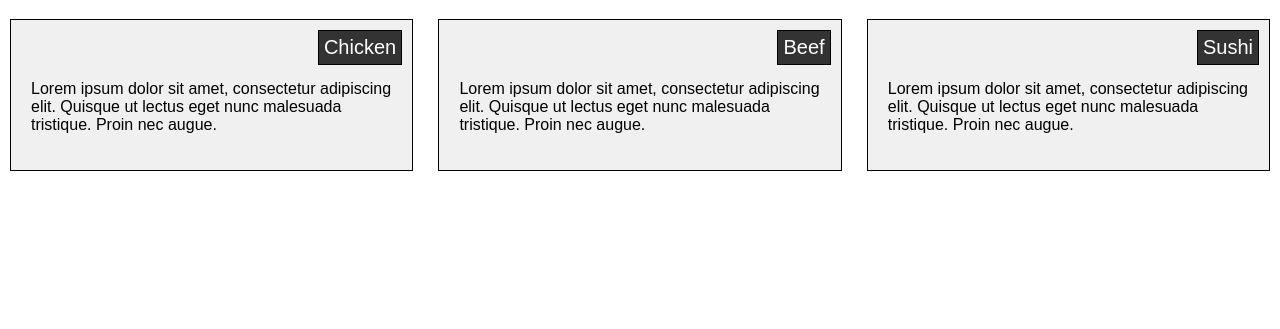
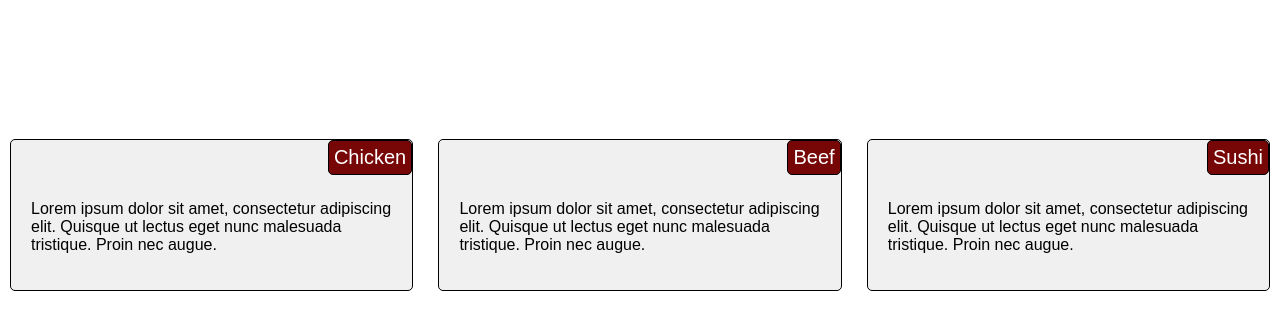
Before and after one commit to Chandu0807/coursera_assignment, a plain HTML site: page index.html in a window 1280 px wide. Shown: the part 61-390 px from the top of the page. Drawn offline with Linux system fonts and the light colour scheme.

Commit message:
changed files

```diff
--- a/css/style.css
+++ b/css/style.css
@@ -9,6 +9,7 @@ body {
 header {
     text-align: center;
     margin: 20px 0;
+    padding-bottom: 100px;
 }
 
 h1 {
@@ -30,17 +31,19 @@ main {
     margin-bottom: 10px;
     box-sizing: border-box;
     position: relative;
+    border-radius: 5px;
 }
 
 .section .title {
     position: absolute;
-    top: 10px;
-    right: 10px;
-    background-color: #333;
+    top: 0px;
+    right: 0px;
+    background-color: #770707;
     color: #fff;
     padding: 5px;
     border: 1px solid black;
     font-size: 1.25em;
+    border-radius: 5px;
 }
 
 .section p {
--- a/site/index.html
+++ b/index.html
@@ -4,7 +4,7 @@
     <meta charset="UTF-8">
     <meta name="viewport" content="width=device-width, initial-scale=1.0">
     <title>Responsive Layout</title>
-    <link rel="stylesheet" href="styles.css">
+    <link rel="stylesheet" href="css/style.css">
 
 </head>
 <body>
--- a/site/styles.css
+++ /dev/null
@@ -1,73 +0,0 @@
-/* General Styles */
-body {
-    font-family: Arial, sans-serif;
-    margin: 0;
-    padding: 0;
-    box-sizing: border-box;
-}
-
-header {
-    text-align: center;
-    margin: 20px 0;
-}
-
-h1 {
-    font-size: 2em;
-}
-
-main {
-    display: flex;
-    flex-wrap: wrap;
-    justify-content: space-between;
-    padding: 0 10px;
-}
-
-/* Section Styles */
-.section {
-    background-color: #f0f0f0;
-    border: 1px solid black;
-    padding: 20px;
-    margin-bottom: 10px;
-    box-sizing: border-box;
-    position: relative;
-}
-
-.section .title {
-    position: absolute;
-    top: 10px;
-    right: 10px;
-    background-color: #333;
-    color: #fff;
-    padding: 5px;
-    border: 1px solid black;
-    font-size: 1.25em;
-}
-
-.section p {
-    margin-top: 40px;
-}
-
-/* Desktop Styles */
-@media (min-width: 992px) {
-    .section {
-        width: 32%;
-    }
-}
-
-/* Tablet Styles */
-@media (min-width: 768px) and (max-width: 991px) {
-    .section {
-        width: 48%;
-    }
-
-    .section:nth-child(3) {
-        width: 100%;
-    }
-}
-
-/* Mobile Styles */
-@media (max-width: 767px) {
-    .section {
-        width: 100%;
-    }
-}
```
